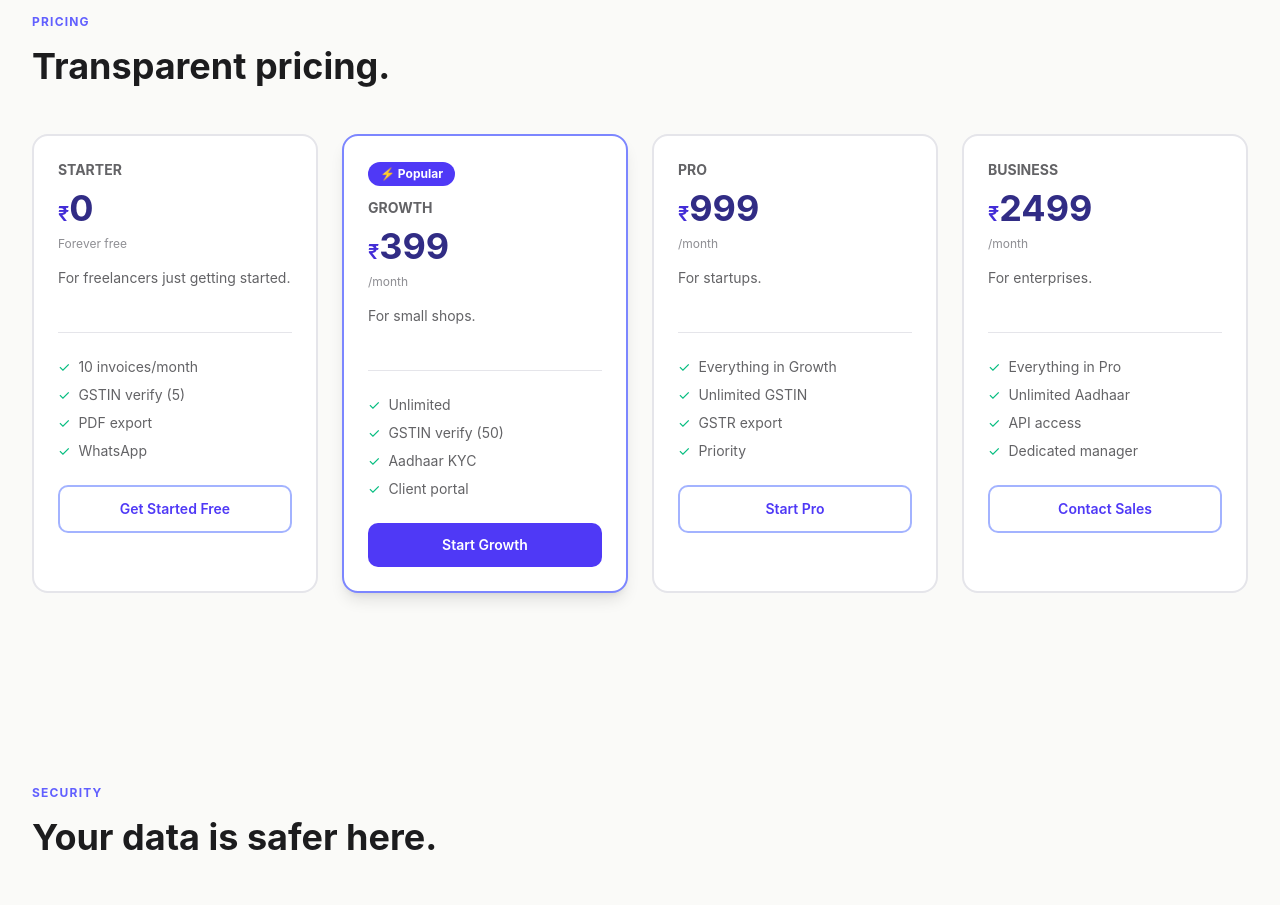
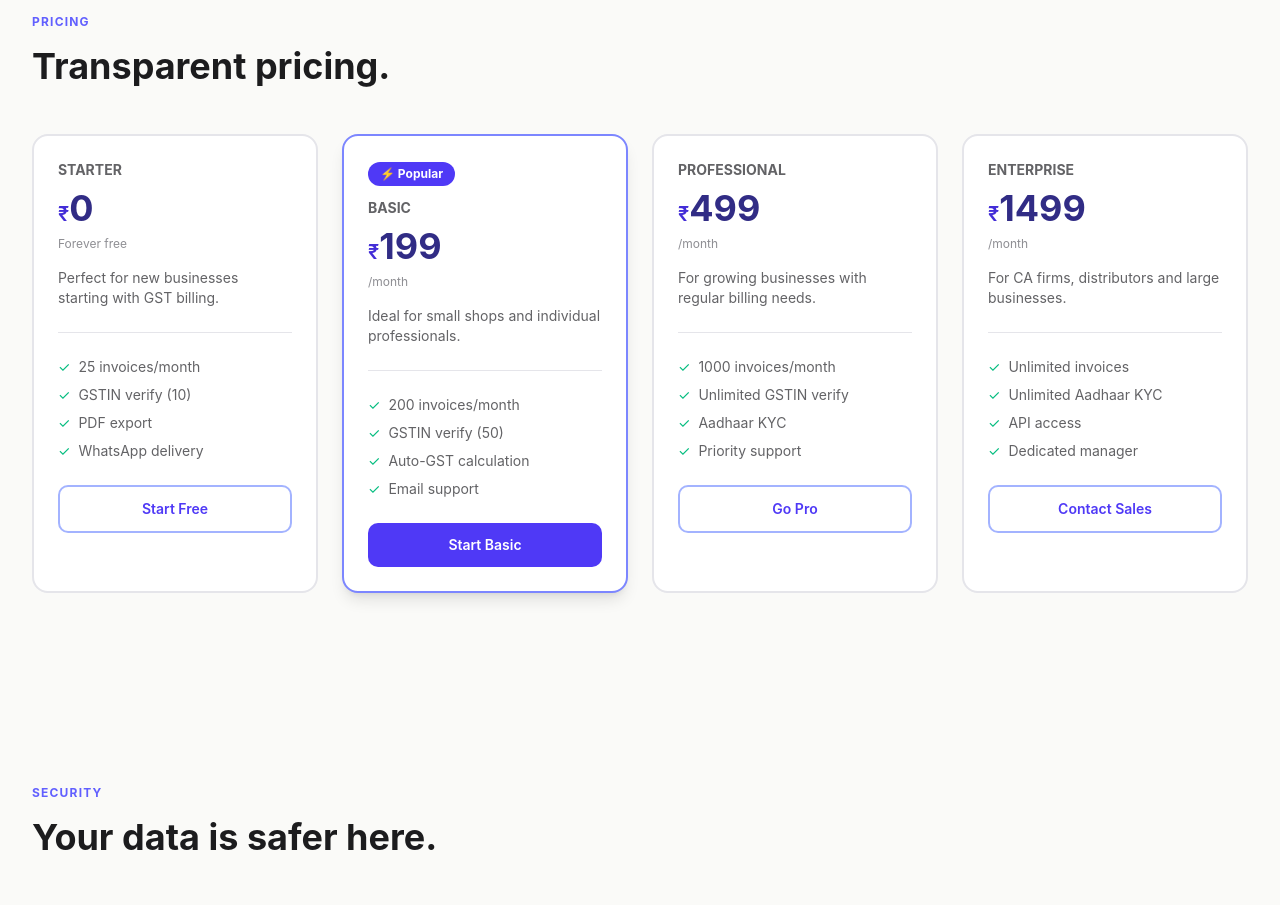
Before and after one commit to abhishek-mule/billed-core, a Next.js app in the folder mini_saas_frontend/: page / in a window 1280 px wide. Shown: the part 2040-2945 px from the top of the page. Built offline with nearby package versions, Linux system fonts and the light colour scheme.

Commit message:
feat: Increase logo size, add hover effects, update pricing

```diff
--- a/mini_saas_frontend/src/components/BillzoLanding.tsx
+++ b/mini_saas_frontend/src/components/BillzoLanding.tsx
@@ -24,10 +24,10 @@ const features = [
 ]
 
 const plans = [
-  { name: 'Starter', price: '0', period: 'Forever free', tagline: 'For freelancers just getting started.', features: ['10 invoices/month', 'GSTIN verify (5)', 'PDF export', 'WhatsApp'], cta: 'Get Started Free' },
-  { name: 'Growth', price: '399', period: '/month', tagline: 'For small shops.', features: ['Unlimited', 'GSTIN verify (50)', 'Aadhaar KYC', 'Client portal'], popular: true, cta: 'Start Growth' },
-  { name: 'Pro', price: '999', period: '/month', tagline: 'For startups.', features: ['Everything in Growth', 'Unlimited GSTIN', 'GSTR export', 'Priority'], cta: 'Start Pro' },
-  { name: 'Business', price: '2499', period: '/month', tagline: 'For enterprises.', features: ['Everything in Pro', 'Unlimited Aadhaar', 'API access', 'Dedicated manager'], cta: 'Contact Sales' },
+  { name: 'Starter', price: '0', period: 'Forever free', tagline: 'Perfect for new businesses starting with GST billing.', features: ['25 invoices/month', 'GSTIN verify (10)', 'PDF export', 'WhatsApp delivery'], cta: 'Start Free' },
+  { name: 'Basic', price: '199', period: '/month', tagline: 'Ideal for small shops and individual professionals.', features: ['200 invoices/month', 'GSTIN verify (50)', 'Auto-GST calculation', 'Email support'], popular: true, cta: 'Start Basic' },
+  { name: 'Professional', price: '499', period: '/month', tagline: 'For growing businesses with regular billing needs.', features: ['1000 invoices/month', 'Unlimited GSTIN verify', 'Aadhaar KYC', 'Priority support'], cta: 'Go Pro' },
+  { name: 'Enterprise', price: '1499', period: '/month', tagline: 'For CA firms, distributors and large businesses.', features: ['Unlimited invoices', 'Unlimited Aadhaar KYC', 'API access', 'Dedicated manager'], cta: 'Contact Sales' },
 ]
 
 const securityCards = [
@@ -50,7 +50,7 @@ export default function BillZoLanding() {
       <nav className="fixed top-0 left-0 right-0 z-50 bg-[#fafaf8]/95 backdrop-blur-md border-b border-black/5 px-8 py-4">
         <div className="max-w-7xl mx-auto flex items-center justify-between">
           <div className="flex items-center gap-2">
-            <Image src="/billZo_logo.png" alt="BillZo" width={1000} height={1000} className="w-9 h-9 object-contain" />
+            <Image src="/billZo_logo.png" alt="BillZo" width={1000} height={1000} className="w-112 h-112 object-contain" />
             <span className="text-xl font-bold">BillZo</span>
           </div>
           <div className="flex items-center gap-6">
@@ -113,17 +113,17 @@ export default function BillZoLanding() {
                   <span className="text-xs font-bold bg-gradient-to-r from-emerald-500 to-emerald-600 text-white px-2 py-1 rounded-full">✓ GST Ready</span>
                 </div>
                 <div className="grid grid-cols-3 gap-3 mb-4">
-                  <div className="bg-white rounded-xl p-3 border border-[#e5e5ea]">
+                  <div className="bg-white rounded-xl p-3 border border-[#e5e5ea] hover:border-emerald-400 hover:shadow-md hover:scale-105 transition-all duration-200 cursor-pointer">
                     <div className="text-xs text-[#8e8e93] font-semibold uppercase mb-1">Revenue</div>
                     <div className="text-xl font-bold text-indigo-900">₹2.4L</div>
                     <div className="text-xs text-emerald-600 font-semibold">↑ 18%</div>
                   </div>
-                  <div className="bg-white rounded-xl p-3 border border-[#e5e5ea]">
+                  <div className="bg-white rounded-xl p-3 border border-[#e5e5ea] hover:border-indigo-400 hover:shadow-md hover:scale-105 transition-all duration-200 cursor-pointer">
                     <div className="text-xs text-[#8e8e93] font-semibold uppercase mb-1">Invoices</div>
                     <div className="text-xl font-bold text-indigo-900">142</div>
                     <div className="text-xs text-emerald-600 font-semibold">↑ 24</div>
                   </div>
-                  <div className="bg-white rounded-xl p-3 border border-[#e5e5ea]">
+                  <div className="bg-white rounded-xl p-3 border border-[#e5e5ea] hover:border-amber-400 hover:shadow-md hover:scale-105 transition-all duration-200 cursor-pointer">
                     <div className="text-xs text-[#8e8e93] font-semibold uppercase mb-1">GST Due</div>
                     <div className="text-xl font-bold text-indigo-900">₹18.2K</div>
                     <div className="text-xs text-amber-600 font-semibold">Due Dec 20</div>
@@ -197,11 +197,11 @@ export default function BillZoLanding() {
               {activeFeature === 0 && (
                 <div>
                   <div className="flex gap-3 mb-4">
-                    <div className="flex-1 bg-[#f7f6f2] rounded-lg p-3 border border-[#e5e5ea]">
+                    <div className="flex-1 bg-[#f7f6f2] rounded-lg p-3 border border-[#e5e5ea] hover:border-indigo-400 hover:shadow-lg hover:scale-[1.02] transition-all duration-300 cursor-pointer group">
                       <div className="text-xs text-[#8e8e93] font-semibold uppercase mb-1">Client</div>
-                      <div className="text-sm font-semibold text-[#3a3a3c]">Mehta Textiles</div>
+                      <div className="text-sm font-semibold text-[#3a3a3c] group-hover:text-indigo-600 transition-colors">Mehta Textiles</div>
                     </div>
-                    <div className="flex-1 bg-[#f7f6f2] rounded-lg p-3 border border-[#e5e5ea]">
+                    <div className="flex-1 bg-[#f7f6f2] rounded-lg p-3 border border-[#e5e5ea] hover:border-indigo-400 hover:shadow-lg hover:scale-[1.02] transition-all duration-300">
                       <div className="text-xs text-[#8e8e93] font-semibold uppercase mb-1">No.</div>
                       <div className="text-sm font-semibold text-[#3a3a3c]">BZ-0142</div>
                     </div>
```
